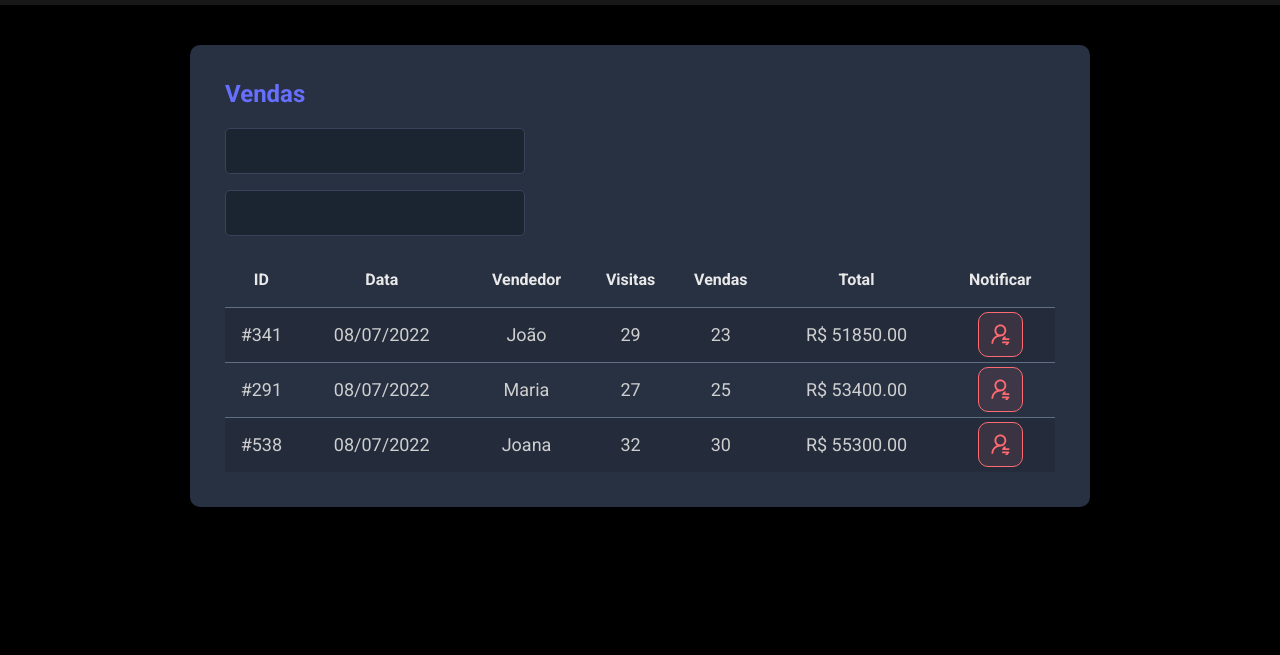
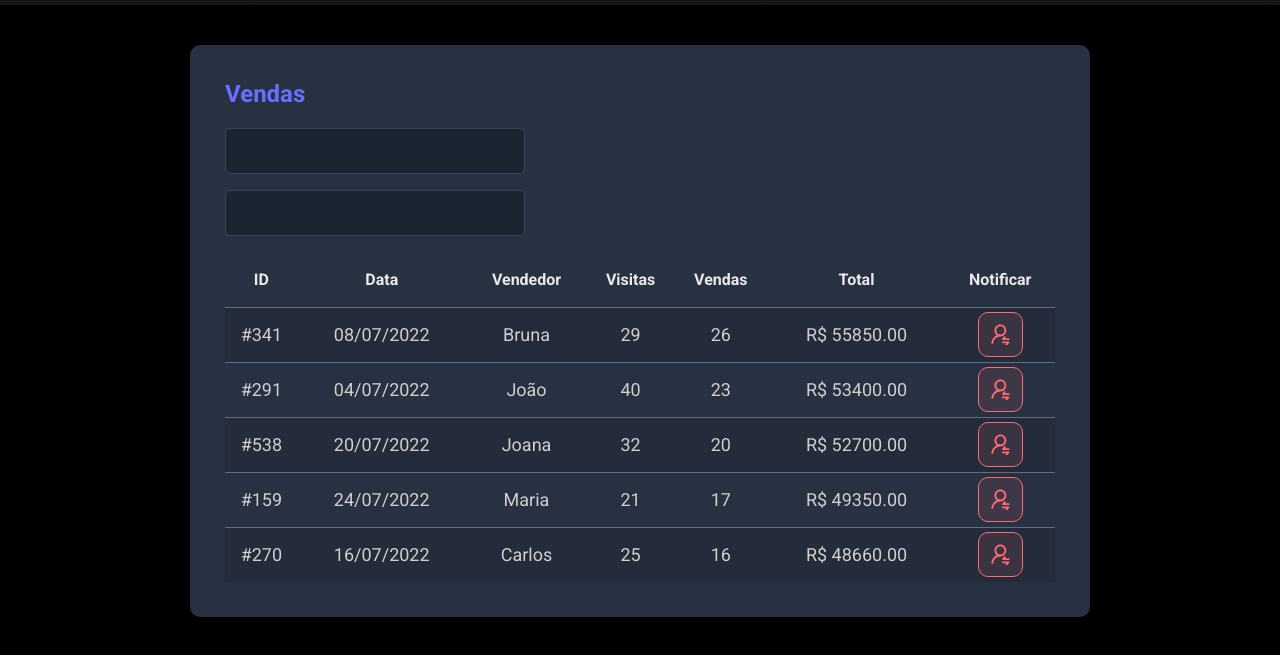
Before and after one commit to asmeduardo/dsmeta-css, a plain HTML site: page index.html in a window 1280 px wide. Shown: the part 215-870 px from the top of the page. Before the commit the page ends 800 px from the top, so only its background shows below. Drawn offline with Linux system fonts and the light colour scheme.

Commit message:
Adição de mais funcionários na tabela e a inserção de um arquivo README

```diff
--- a/index.html
+++ b/index.html
@@ -50,10 +50,10 @@
                                 <tr>
                                     <td class="show992">#341</td>
                                     <td class="show576">08/07/2022</td>
-                                    <td>João</td>
+                                    <td>Bruna</td>
                                     <td class="show992">29</td>
-                                    <td class="show992">23</td>
-                                    <td>R$ 51850.00</td>
+                                    <td class="show992">26</td>
+                                    <td>R$ 55850.00</td>
                                     <td>
                                         <div class="dsmeta-red-btn-container">
                                             <div class="dsmeta-red-btn">
@@ -64,10 +64,10 @@
                                 </tr>
                                 <tr>
                                     <td class="show992">#291</td>
-                                    <td class="show576">08/07/2022</td>
-                                    <td>Maria</td>
-                                    <td class="show992">27</td>
-                                    <td class="show992">25</td>
+                                    <td class="show576">04/07/2022</td>
+                                    <td>João</td>
+                                    <td class="show992">40</td>
+                                    <td class="show992">23</td>
                                     <td>R$ 53400.00</td>
                                     <td>
                                         <div class="dsmeta-red-btn-container">
@@ -79,11 +79,41 @@
                                 </tr>
                                 <tr>
                                     <td class="show992">#538</td>
-                                    <td class="show576">08/07/2022</td>
+                                    <td class="show576">20/07/2022</td>
                                     <td>Joana</td>
                                     <td class="show992">32</td>
-                                    <td class="show992">30</td>
-                                    <td>R$ 55300.00</td>
+                                    <td class="show992">20</td>
+                                    <td>R$ 52700.00</td>
+                                    <td>
+                                        <div class="dsmeta-red-btn-container">
+                                            <div class="dsmeta-red-btn">
+                                                <img src="assets/images/notification-icon.svg" alt="Notificar">
+                                            </div>
+                                        </div>
+                                    </td>
+                                </tr>
+                                <tr>
+                                    <td class="show992">#159</td>
+                                    <td class="show576">24/07/2022</td>
+                                    <td>Maria</td>
+                                    <td class="show992">21</td>
+                                    <td class="show992">17</td>
+                                    <td>R$ 49350.00</td>
+                                    <td>
+                                        <div class="dsmeta-red-btn-container">
+                                            <div class="dsmeta-red-btn">
+                                                <img src="assets/images/notification-icon.svg" alt="Notificar">
+                                            </div>
+                                        </div>
+                                    </td>
+                                </tr>
+                                <tr>
+                                    <td class="show992">#270</td>
+                                    <td class="show576">16/07/2022</td>
+                                    <td>Carlos</td>
+                                    <td class="show992">25</td>
+                                    <td class="show992">16</td>
+                                    <td>R$ 48660.00</td>
                                     <td>
                                         <div class="dsmeta-red-btn-container">
                                             <div class="dsmeta-red-btn">
```
Also changed, not shown: 1 other file.
